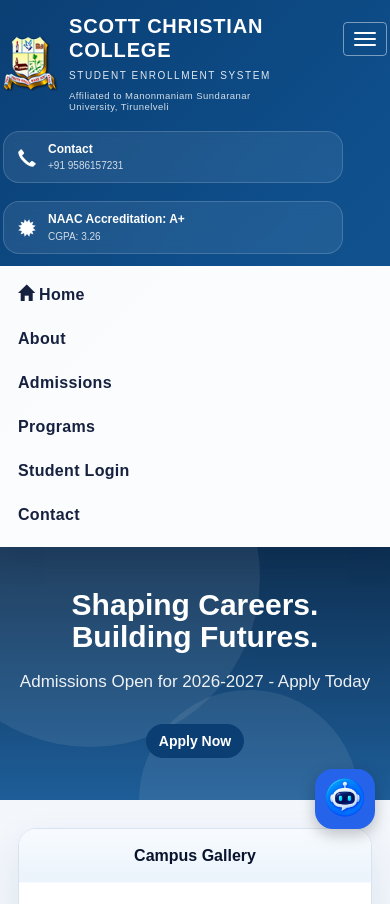
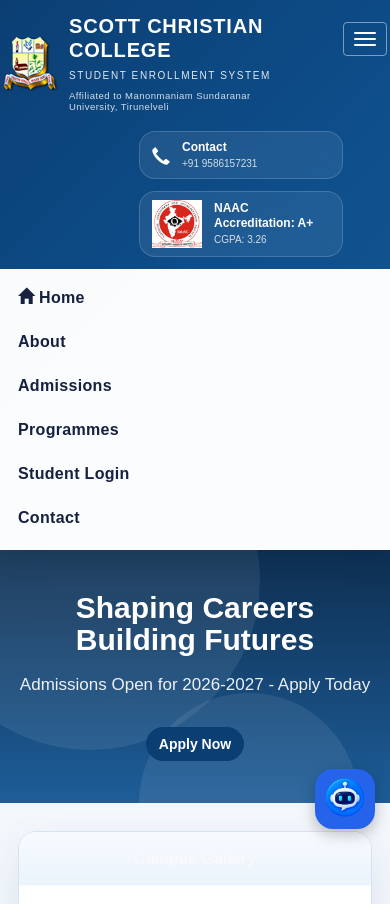
Before and after one commit to Abhinavvel2006/Student-Enrollment-System, a Flask app: page / in a window 390 px wide, after a click on "Toggle navigation". Shown: the top 904 px of the page. Run offline with Flask 3, Linux system fonts and the light colour scheme; some libraries are stand-ins or nearby versions.

Commit message:
update ui

```diff
--- a/static/css/style.css
+++ b/static/css/style.css
@@ -513,7 +513,7 @@
 
 .panel-heading h3 {
     border-bottom: none;
-    color: #08132d;
+    color: #f9f9fb;
 }
 
 .panel-primary {
@@ -1677,13 +1677,24 @@
     .college-brand {
         max-width: calc(100% - 72px);
     }
-
+    /* Contact and NAAC - mobile alignment */
     .college-header-meta {
         width: 100%;
+        display: flex;
+        flex-direction: column;
+        align-items: flex-end;
+        justify-content: flex-end;
+        gap: 12px;
     }
 
     .college-header-item {
-        width: 100%;
+        width: 60%;
+        align-self: flex-end;
+        margin-left: auto;
+        margin-right: 0;
+        padding: 8px 12px;
+        box-sizing: border-box;
+        text-align: left;
     }
 
     .navbar.navbar-inverse .navbar-nav {
--- a/templates/user/index.html
+++ b/templates/user/index.html
@@ -41,7 +41,7 @@
                             </div>
                         </div>
                         <div class="college-header-item">
-                            <span class="glyphicon glyphicon-certificate"></span>
+                            <img src="{{ url_for('static', filename='images/NAAC.png') }}" alt="NAAC Accreditation" width="50px" height="50px">
                             <div>
                                 <strong>NAAC Accreditation: A+</strong>
                                 <small>CGPA: 3.26</small>
@@ -57,7 +57,7 @@
                             Home</a></li>
                     <li><a href="#about" onclick="showSection('about')">About</a></li>
                     <li><a href="#admissions" onclick="showSection('admissions')">Admissions</a></li>
-                    <li><a href="#programs" onclick="showSection('programs')">Programs</a></li>
+                    <li><a href="#programs" onclick="showSection('programs')">Programmes</a></li>
                     <li><a href="#login" onclick="showSection('login')">Student Login</a></li>
                     <li><a href="#contact" onclick="showSection('contact')">Contact</a></li>
                 </ul>
@@ -68,7 +68,7 @@
     <!--    banner-->
     <div class="college-banner">
         <div class="container text-center">
-            <h2>Shaping Careers. Building Futures.</h2>
+            <h2>Shaping Careers <br>Building Futures</br></h2>
             <p>Admissions Open for 2026-2027 - Apply Today</p>
             <button class="btn btn-primary" onclick="showSection('admissions')">Apply Now</button>
         </div>
@@ -282,7 +282,7 @@
                 </div>
 
                 <div class="row contact-grid">
-                    <div class="col-md-4">
+                    <div class="col-md-6">
                         <div class="panel panel-primary">
                             <div class="panel-heading">Application Deadline</div>
                             <div class="panel-body text-center">
@@ -291,20 +291,11 @@
                         </div>
                     </div>
 
-                    <div class="col-md-4">
+                    <div class="col-md-6">
                         <div class="panel panel-success">
                             <div class="panel-heading">Programs</div>
                             <div class="panel-body text-center">
                                 <h3>UG & PG</h3>
-                            </div>
-                        </div>
-                    </div>
-
-                    <div class="col-md-4">
-                        <div class="panel panel-warning">
-                            <div class="panel-heading">Entrance Exam</div>
-                            <div class="panel-body text-center">
-                                <h3>National / State</h3>
                             </div>
                         </div>
                     </div>
@@ -433,16 +424,16 @@
         <section id="programs" class="section">
             <div class="container">
                 <div class="page-header">
-                    <h1>Programs Offered</h1>
-                    <p class="lead">Undergraduate and postgraduate programs designed to build strong technical and
+                    <h1>Programmes Offered</h1>
+                    <p class="lead">Undergraduate and postgraduate programmes designed to build strong technical and
                         professional foundations.</p>
                 </div>
 
                 <div class="row">
-                    <div class="col-md-6">
+                    <div class="col-md-4">
                         <div class="panel panel-primary">
                             <div class="panel-heading">
-                                <h3 class="panel-title">Undergraduate Programs</h3>
+                                <h3 class="panel-title">Undergraduate Programmes</h3>
                             </div>
                             <ul class="list-group">
                                 <li class="list-group-item">BCA - Bachelor of Computer Applications</li>
@@ -460,10 +451,10 @@
                         </div>
                     </div>
 
-                    <div class="col-md-6">
+                    <div class="col-md-4">
                         <div class="panel panel-success">
                             <div class="panel-heading">
-                                <h3 class="panel-title">Postgraduate Programs</h3>
+                                <h3 class="panel-title">Postgraduate Programmes</h3>
                             </div>
                             <ul class="list-group">
                                 <li class="list-group-item">M.Sc - Computer Science</li>
@@ -476,6 +467,26 @@
                                 <li class="list-group-item">M.A - Tamil</li>
                                 <li class="list-group-item">M.A - English</li>
                                 <li class="list-group-item">M.A - History</li>
+                            </ul>
+                        </div>
+                    </div>
+                    <div class="col-md-4">
+                        <div class="panel panel-success">
+                            <div class="panel-heading">
+                                <h3 class="panel-title">Doctoral Programmes(Ph.D)</h3>
+                            </div>
+                            <ul class="list-group">
+                                <li class="list-group-item">Economics</li>
+                                <li class="list-group-item">Tamil</li>
+                                <li class="list-group-item">English</li>
+                                <li class="list-group-item">Zoology</li>
+                                <li class="list-group-item">Botany</li>
+                                <li class="list-group-item">Chemistry</li>
+                                <li class="list-group-item">History</li>
+                                <li class="list-group-item">Physics</li>
+                                <li class="list-group-item">Mathematics</li>
+                                <li class="list-group-item">Commerce</li>
+                                <li class="list-group-item">Business Administration</li>
                             </ul>
                         </div>
                     </div>
```
Also changed, not shown: static/images/NAAC.png (added).
